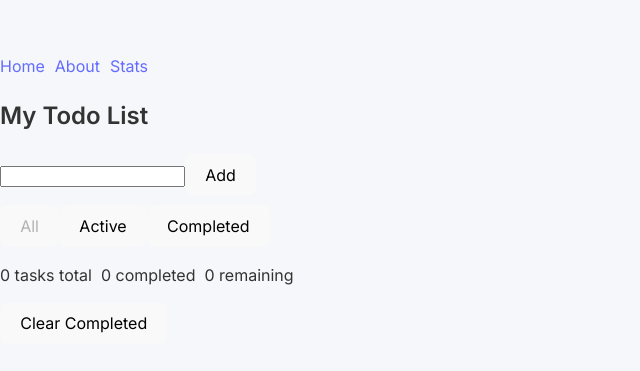
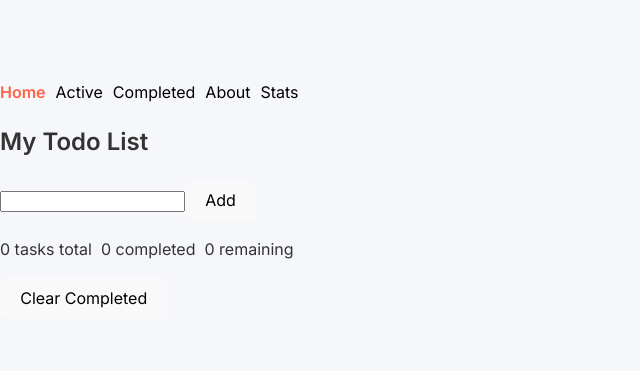
Before and after one commit to rps-learn/react-practice, a React (Vite) app in the folder my-app/: page / in a window 1280 px wide. Shown: the part 201-572 px from the top of the page, without its empty margins (0-640 px from the left). Built offline with nearby package versions, Linux system fonts and the light colour scheme.

Commit message:
added filter using url and updated router for active link

```diff
--- a/my-app/src/App.tsx
+++ b/my-app/src/App.tsx
@@ -1,4 +1,4 @@
-import { Routes, Route, Link } from "react-router-dom";
+import { Routes, Route, Link, NavLink } from "react-router-dom";
 import "./App.css";
 import TodoApp from "./components/TodoApp";
 import About from "./components/About";
@@ -10,14 +10,73 @@ function App() {
     <div>
       {/* Navigation */}
       <nav style={{ marginBottom: "20px" }}>
-        <Link to="/" style={{ marginRight: "10px" }}>Home</Link>
-        <Link to="/about" style={{ marginRight: "10px" }}>About</Link>
-        <Link to="/stats">Stats</Link>
+        <NavLink
+          to="/"
+          end   // important: makes "/" active only on exact match
+          style={({ isActive }) => ({
+            marginRight: "10px",
+            fontWeight: isActive ? "bold" : "normal",
+            color: isActive ? "tomato" : "black"
+          })}
+        >
+          Home
+        </NavLink>
+
+        <NavLink
+          to="/active"
+          end   // important: makes "/" active only on exact match
+          style={({ isActive }) => ({
+            marginRight: "10px",
+            fontWeight: isActive ? "bold" : "normal",
+            color: isActive ? "tomato" : "black"
+          })}
+        >
+          Active
+        </NavLink>
+
+        <NavLink
+          to="/completed"
+          end   // important: makes "/" active only on exact match
+          style={({ isActive }) => ({
+            marginRight: "10px",
+            fontWeight: isActive ? "bold" : "normal",
+            color: isActive ? "tomato" : "black"
+          })}
+        >
+          Completed
+        </NavLink>
+
+        <NavLink
+          to="/about"
+          end   // important: makes "/" active only on exact match
+          style={({ isActive }) => ({
+            marginRight: "10px",
+            fontWeight: isActive ? "bold" : "normal",
+            color: isActive ? "tomato" : "black"
+          })}
+        >
+          About
+        </NavLink>
+
+        <NavLink
+          to="/stats"
+          end   // important: makes "/" active only on exact match
+          style={({ isActive }) => ({
+            marginRight: "10px",
+            fontWeight: isActive ? "bold" : "normal",
+            color: isActive ? "tomato" : "black"
+          })}
+        >
+          Stats
+        </NavLink>
+
       </nav>
 
       {/* Routes */}
       <Routes>
-        <Route path="/" element={<TodoApp />} />
+        <Route path="/" element={<TodoApp filter="all"/>} />
+        <Route path="/active" element={<TodoApp filter="active"/>} />
+        <Route path="/completed" element={<TodoApp filter="completed"/>} />
         <Route path="/about" element={<About />} />
         <Route path="/stats" element={<Stats />} />
       </Routes>
--- a/my-app/src/components/TodoApp.tsx
+++ b/my-app/src/components/TodoApp.tsx
@@ -5,10 +5,9 @@ import Footer from "./Footer";
 
 type Filter = "all" | "active" | "completed";
 
-function TodoApp(){
+function TodoApp({filter}:{filter: Filter}){
     const {todos, dispatch} = useTodos();
     const [input, setInput] = useState("");
-    const [filter, setFilter] = useState<Filter>("all");
 
     const handleAdd = () => {
         if (input.trim() === "") return;
@@ -32,19 +31,6 @@ function TodoApp(){
             />
             <button onClick={handleAdd}>Add</button>
 
-            {/* Filter Buttons */}
-            <div style={{ margin: "10px 0" }}>
-                <button onClick={() => setFilter("all")} disabled={filter === "all"}>
-                All
-                </button>
-                <button onClick={() => setFilter("active")} disabled={filter === "active"}>
-                Active
-                </button>
-                <button onClick={() => setFilter("completed")} disabled={filter === "completed"}>
-                Completed
-                </button>
-            </div>
-
             <ul>
                 {
                     filteredTodos.map(todo => (
```
